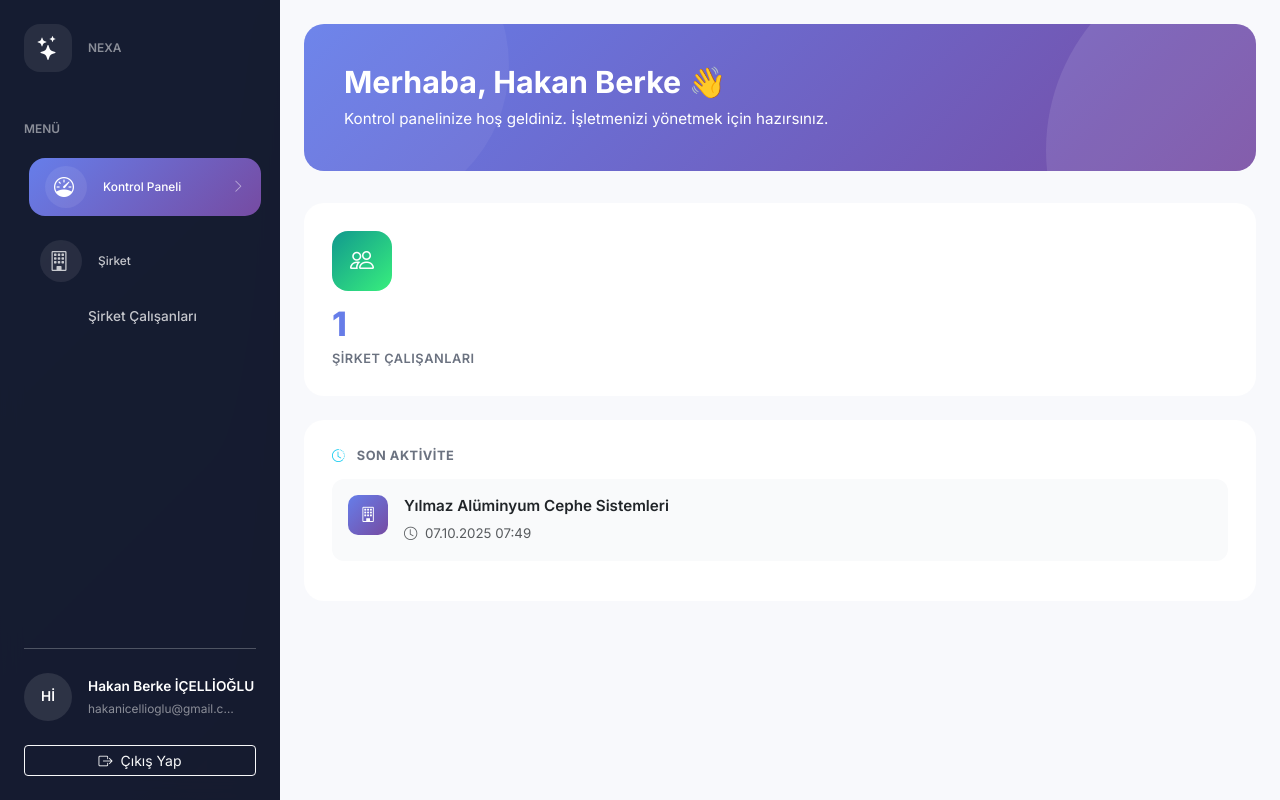
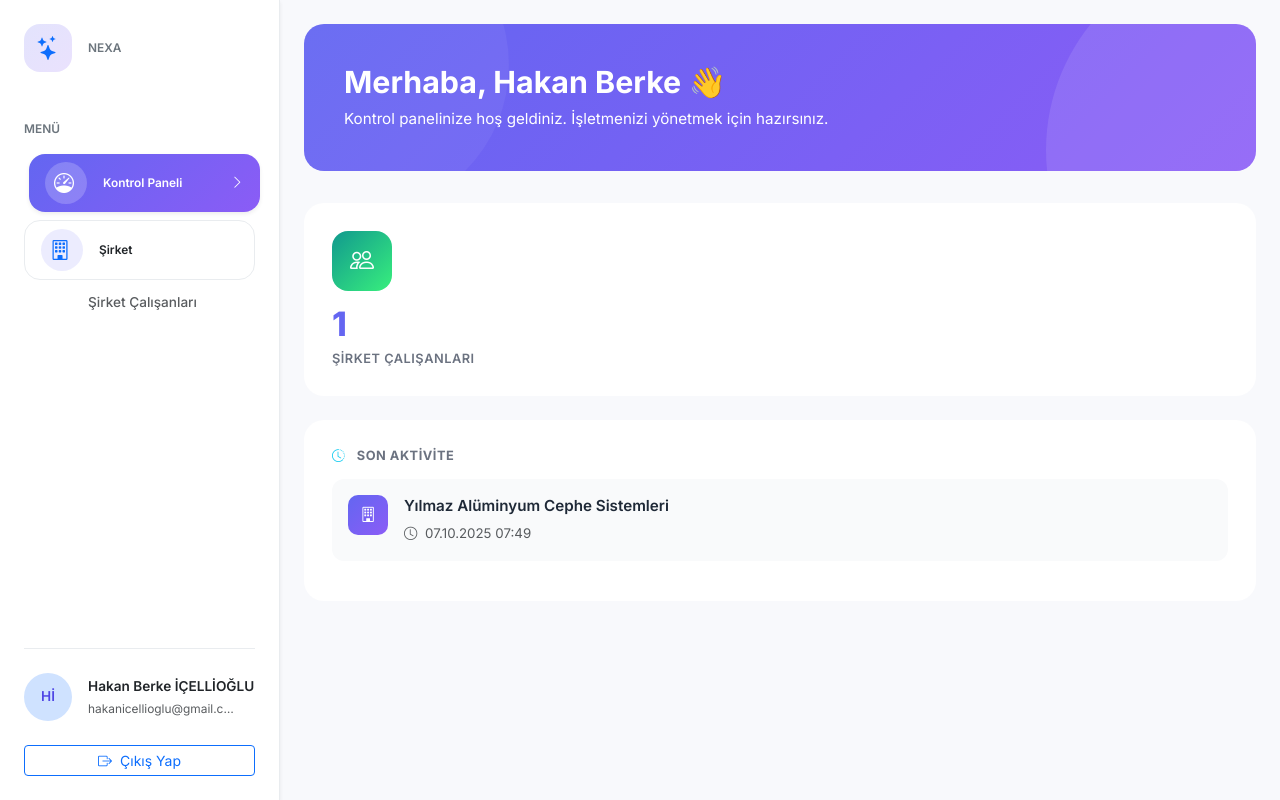
Before and after one commit to hakanicellioglu/nexa, a PHP site: page /dashboard.php in a window 1280 px wide. Run offline with PHP 8.4, Linux system fonts and the light colour scheme; a user stored in the database is signed in; data comes from the database, SQL or seed files in the repository; tables that the repository leaves empty hold one stand-in row (values such as "Sample post").

Commit message:
Switch sidebar experience to light theme

```diff
--- a/dashboard.php
+++ b/dashboard.php
@@ -50,7 +50,7 @@ $hasSidebar = true;
     <link href="https://cdn.jsdelivr.net/npm/bootstrap-icons@1.11.3/font/bootstrap-icons.min.css" rel="stylesheet">
     <style>
         :root {
-            --primary-gradient: linear-gradient(135deg, #667eea 0%, #764ba2 100%);
+            --primary-gradient: linear-gradient(135deg, #6366f1 0%, #8b5cf6 100%);
             --success-gradient: linear-gradient(135deg, #11998e 0%, #38ef7d 100%);
             --warning-gradient: linear-gradient(135deg, #f093fb 0%, #f5576c 100%);
             --info-gradient: linear-gradient(135deg, #4facfe 0%, #00f2fe 100%);
@@ -58,9 +58,10 @@ $hasSidebar = true;
 
         body {
             font-family: 'Inter', sans-serif;
-            background: linear-gradient(135deg, #667eea 0%, #764ba2 100%);
+            background: linear-gradient(135deg, #eef2ff 0%, #f8fafc 100%);
             min-height: 100vh;
             font-size: 0.95rem;
+            color: #1f2937;
         }
 
         .app-layout {
@@ -68,27 +69,35 @@ $hasSidebar = true;
         }
 
         .sidebar {
-            background: rgba(17, 24, 39, 0.95);
-            backdrop-filter: blur(10px);
+            background: rgba(255, 255, 255, 0.85);
+            backdrop-filter: blur(12px);
+            border-right: 1px solid rgba(148, 163, 184, 0.25);
         }
 
         .sidebar .nav-link {
-            color: rgba(255, 255, 255, 0.75);
-            font-weight: 500;
+            color: #475569;
+            font-weight: 600;
             transition: all 0.3s ease;
-            border-radius: 10px;
-            margin: 4px 0;
+            border-radius: 12px;
         }
 
         .sidebar .nav-link.active,
         .sidebar .nav-link:hover {
             color: #fff;
-            background: linear-gradient(135deg, #667eea 0%, #764ba2 100%);
+            background: var(--primary-gradient);
             transform: translateX(5px);
+            box-shadow: 0 12px 25px rgba(99, 102, 241, 0.2);
         }
 
         .sidebar .nav-link i {
             width: 1.5rem;
+            color: #6366f1;
+            transition: color 0.3s ease;
+        }
+
+        .sidebar .nav-link.active i,
+        .sidebar .nav-link:hover i {
+            color: #ffffff;
         }
 
         .main-content {
@@ -98,7 +107,7 @@ $hasSidebar = true;
         }
 
         .welcome-card {
-            background: linear-gradient(135deg, #667eea 0%, #764ba2 100%);
+            background: var(--primary-gradient);
             border-radius: 20px;
             color: white;
             padding: 2.5rem;
--- a/sidebar.php
+++ b/sidebar.php
@@ -56,16 +56,16 @@ if (function_exists('mb_strtoupper')) {
     $initials = strtoupper($initials);
 }
 ?>
-<aside class="sidebar col-auto d-none d-lg-flex flex-column flex-shrink-0 align-self-start px-4 py-4 position-sticky top-0 min-vh-100" style="width: 280px; font-size: 0.85rem;">
+<aside class="sidebar col-auto d-none d-lg-flex flex-column flex-shrink-0 align-self-start px-4 py-4 position-sticky top-0 min-vh-100 bg-white bg-opacity-90 border-end border-light-subtle shadow-sm" style="width: 280px; font-size: 0.85rem;">
     <div class="d-flex align-items-center gap-3 mb-5">
-        <div class="rounded-4 d-flex align-items-center justify-content-center" style="background: rgba(255, 255, 255, 0.08); width: 48px; height: 48px; line-height: 0;">
-            <i class="bi bi-stars text-white fs-4 lh-1"></i>
+        <div class="rounded-4 d-flex align-items-center justify-content-center" style="background: linear-gradient(135deg, rgba(99, 102, 241, 0.18) 0%, rgba(139, 92, 246, 0.18) 100%); width: 48px; height: 48px; line-height: 0;">
+            <i class="bi bi-stars text-primary fs-4 lh-1"></i>
         </div>
         <div>
-            <div class="text-uppercase text-white-50 fw-semibold small" id="sidebarOffcanvasLabel">Nexa</div>
+            <div class="text-uppercase text-secondary fw-semibold small" id="sidebarOffcanvasLabel">Nexa</div>
         </div>
     </div>
-    <div class="text-white-50 text-uppercase small fw-semibold mb-3">Menü</div>
+    <div class="text-secondary text-uppercase small fw-semibold mb-3">Menü</div>
     <nav class="nav flex-column gap-2 mb-auto">
         <?php foreach ($navItems as $item): ?>
             <?php
@@ -78,19 +78,32 @@ if (function_exists('mb_strtoupper')) {
                     }
                 }
                 $isActive = $currentPage === basename($item['href']) || $isChildActive;
-                $linkClasses = 'nav-link d-flex align-items-center gap-3 px-3 py-2 rounded-4';
+                $linkClasses = 'nav-link d-flex align-items-center gap-3 px-3 py-2 rounded-4 fw-semibold';
+                $linkStyle = '';
                 if ($isActive) {
-                    $linkClasses .= ' active';
+                    $linkClasses .= ' active text-white shadow-sm';
+                    $linkStyle = 'background: linear-gradient(135deg, #6366f1 0%, #8b5cf6 100%);';
+                } else {
+                    $linkClasses .= ' text-body bg-white border border-light-subtle';
                 }
+                $iconWrapperStyle = $isActive
+                    ? 'background: rgba(255, 255, 255, 0.2); color: #ffffff;'
+                    : 'background: rgba(99, 102, 241, 0.12); color: #4f46e5;';
+                $iconClasses = 'bi ' . $item['icon'] . ' lh-1 fs-5';
+                $iconClasses .= $isActive ? ' text-white' : ' text-primary';
+                $labelClasses = 'fw-semibold small';
+                $labelClasses .= $isActive ? ' text-white' : ' text-body';
+                $chevronClasses = 'ms-auto';
+                $chevronClasses .= $isActive ? ' text-white-75' : ' text-primary';
             ?>
             <div>
-                <a class="<?= e($linkClasses) ?>" href="<?= e($item['href']) ?>"<?php if ($isActive): ?> aria-current="page"<?php endif; ?>>
-                    <span class="d-inline-flex align-items-center justify-content-center rounded-circle flex-shrink-0" style="background: rgba(255, 255, 255, 0.08); width: 42px; height: 42px; line-height: 0;">
-                        <i class="bi <?= e($item['icon']) ?> lh-1 fs-5 text-white<?= $isActive ? '' : ' opacity-75' ?>"></i>
+                <a class="<?= e($linkClasses) ?>" href="<?= e($item['href']) ?>"<?php if ($isActive): ?> aria-current="page"<?php endif; ?><?php if ($linkStyle !== ''): ?> style="<?= e($linkStyle) ?>"<?php endif; ?>>
+                    <span class="d-inline-flex align-items-center justify-content-center rounded-circle flex-shrink-0" style="<?= e($iconWrapperStyle) ?> width: 42px; height: 42px; line-height: 0;">
+                        <i class="<?= e($iconClasses) ?>"></i>
                     </span>
-                    <span class="fw-medium text-white small<?= $isActive ? '' : ' opacity-75' ?>"><?= e($item['label']) ?></span>
+                    <span class="<?= e($labelClasses) ?>"><?= e($item['label']) ?></span>
                     <?php if ($isActive): ?>
-                        <span class="ms-auto text-white-50"><i class="bi bi-chevron-right lh-1"></i></span>
+                        <span class="<?= e($chevronClasses) ?>"><i class="bi bi-chevron-right lh-1"></i></span>
                     <?php endif; ?>
                 </a>
                 <?php if (!empty($childItems)): ?>
@@ -98,14 +111,16 @@ if (function_exists('mb_strtoupper')) {
                         <?php foreach ($childItems as $child): ?>
                             <?php
                                 $isChildLinkActive = $currentPage === basename($child['href']);
-                                $childClasses = 'nav-link px-3 py-2 rounded-4 text-white small';
+                                $childClasses = 'nav-link px-3 py-2 rounded-4 small fw-medium';
+                                $childStyle = '';
                                 if ($isChildLinkActive) {
-                                    $childClasses .= ' active bg-white bg-opacity-10';
+                                    $childClasses .= ' active text-primary-emphasis shadow-sm';
+                                    $childStyle = 'background: rgba(99, 102, 241, 0.18);';
                                 } else {
-                                    $childClasses .= ' text-opacity-75';
+                                    $childClasses .= ' text-body-secondary';
                                 }
                             ?>
-                            <a class="<?= e($childClasses) ?>" href="<?= e($child['href']) ?>"<?php if ($isChildLinkActive): ?> aria-current="page"<?php endif; ?>>
+                            <a class="<?= e($childClasses) ?>" href="<?= e($child['href']) ?>"<?php if ($isChildLinkActive): ?> aria-current="page"<?php endif; ?><?php if ($childStyle !== ''): ?> style="<?= e($childStyle) ?>"<?php endif; ?>>
                                 <?= e($child['label']) ?>
                             </a>
                         <?php endforeach; ?>
@@ -114,32 +129,34 @@ if (function_exists('mb_strtoupper')) {
             </div>
         <?php endforeach; ?>
     </nav>
-    <div class="mt-auto pt-4 border-top border-light border-opacity-25">
+    <div class="mt-auto pt-4 border-top border-light-subtle">
         <div class="d-flex align-items-center gap-3">
-            <div class="rounded-circle bg-white bg-opacity-10 d-flex align-items-center justify-content-center" style="width: 48px; height: 48px; line-height: 0;">
-                <span class="fw-semibold text-white" style="line-height: 1;">
+            <div class="rounded-circle bg-primary-subtle d-flex align-items-center justify-content-center" style="width: 48px; height: 48px; line-height: 0; color: #4f46e5;">
+                <span class="fw-semibold" style="line-height: 1;">
                     <?= e($initials) ?>
                 </span>
             </div>
-            <div class="text-white">
+            <div class="text-body">
                 <div class="fw-semibold mb-1"><?= e(trim($firstName . ' ' . $lastName)) ?></div>
-                <div class="text-white-50 small text-truncate" style="max-width: 150px;"><?= e($email) ?></div>
+                <div class="text-body-secondary small text-truncate" style="max-width: 150px;">
+                    <?= e($email) ?>
+                </div>
             </div>
         </div>
-        <a class="btn btn-outline-light btn-sm w-100 mt-4" href="logout.php">
+        <a class="btn btn-outline-primary btn-sm w-100 mt-4" href="logout.php">
             <i class="bi bi-box-arrow-right lh-1 me-2"></i>Çıkış Yap
         </a>
     </div>
 </aside>
-<div class="offcanvas offcanvas-start text-bg-dark" tabindex="-1" id="sidebarOffcanvas" aria-labelledby="sidebarOffcanvasLabel" style="font-size: 0.9rem;">
-    <div class="offcanvas-header border-bottom border-secondary">
+<div class="offcanvas offcanvas-start" tabindex="-1" id="sidebarOffcanvas" aria-labelledby="sidebarOffcanvasLabel" style="font-size: 0.9rem; background: rgba(255, 255, 255, 0.95);">
+    <div class="offcanvas-header border-bottom border-light-subtle">
         <div>
-            <div class="text-uppercase text-white-50 fw-semibold small">Nexa</div>
+            <div class="text-uppercase text-secondary fw-semibold small">Nexa</div>
         </div>
-        <button type="button" class="btn-close btn-close-white" data-bs-dismiss="offcanvas" aria-label="Kapat"></button>
+        <button type="button" class="btn-close" data-bs-dismiss="offcanvas" aria-label="Kapat"></button>
     </div>
     <div class="offcanvas-body d-flex flex-column">
-        <div class="text-white-50 text-uppercase small fw-semibold mb-3">Menü</div>
+        <div class="text-secondary text-uppercase small fw-semibold mb-3">Menü</div>
         <nav class="nav flex-column gap-2 mb-4">
             <?php foreach ($navItems as $item): ?>
                 <?php
@@ -152,19 +169,32 @@ if (function_exists('mb_strtoupper')) {
                         }
                     }
                     $isActive = $currentPage === basename($item['href']) || $isChildActive;
-                    $linkClasses = 'nav-link d-flex align-items-center gap-3 px-3 py-2 rounded-4';
+                    $linkClasses = 'nav-link d-flex align-items-center gap-3 px-3 py-2 rounded-4 fw-semibold';
+                    $linkStyle = '';
                     if ($isActive) {
-                        $linkClasses .= ' active';
+                        $linkClasses .= ' active text-white shadow-sm';
+                        $linkStyle = 'background: linear-gradient(135deg, #6366f1 0%, #8b5cf6 100%);';
+                    } else {
+                        $linkClasses .= ' text-body bg-white border border-light-subtle';
                     }
+                    $iconWrapperStyle = $isActive
+                        ? 'background: rgba(255, 255, 255, 0.2); color: #ffffff;'
+                        : 'background: rgba(99, 102, 241, 0.12); color: #4f46e5;';
+                    $iconClasses = 'bi ' . $item['icon'] . ' lh-1 fs-5';
+                    $iconClasses .= $isActive ? ' text-white' : ' text-primary';
+                    $labelClasses = 'fw-semibold small';
+                    $labelClasses .= $isActive ? ' text-white' : ' text-body';
+                    $chevronClasses = 'ms-auto';
+                    $chevronClasses .= $isActive ? ' text-white-75' : ' text-primary';
                 ?>
                 <div>
-                    <a class="<?= e($linkClasses) ?>" href="<?= e($item['href']) ?>"<?php if ($isActive): ?> aria-current="page"<?php endif; ?>>
-                        <span class="d-inline-flex align-items-center justify-content-center rounded-circle flex-shrink-0" style="background: rgba(255, 255, 255, 0.08); width: 42px; height: 42px; line-height: 0;">
-                            <i class="bi <?= e($item['icon']) ?> lh-1 fs-5 text-white<?= $isActive ? '' : ' opacity-75' ?>"></i>
+                    <a class="<?= e($linkClasses) ?>" href="<?= e($item['href']) ?>"<?php if ($isActive): ?> aria-current="page"<?php endif; ?><?php if ($linkStyle !== ''): ?> style="<?= e($linkStyle) ?>"<?php endif; ?>>
+                        <span class="d-inline-flex align-items-center justify-content-center rounded-circle flex-shrink-0" style="<?= e($iconWrapperStyle) ?> width: 42px; height: 42px; line-height: 0;">
+                            <i class="<?= e($iconClasses) ?>"></i>
                         </span>
-                        <span class="fw-medium text-white small<?= $isActive ? '' : ' opacity-75' ?>"><?= e($item['label']) ?></span>
+                        <span class="<?= e($labelClasses) ?>"><?= e($item['label']) ?></span>
                         <?php if ($isActive): ?>
-                            <span class="ms-auto text-white-50"><i class="bi bi-chevron-right lh-1"></i></span>
+                            <span class="<?= e($chevronClasses) ?>"><i class="bi bi-chevron-right lh-1"></i></span>
                         <?php endif; ?>
                     </a>
                     <?php if (!empty($childItems)): ?>
@@ -172,14 +202,16 @@ if (function_exists('mb_strtoupper')) {
                             <?php foreach ($childItems as $child): ?>
                                 <?php
                                     $isChildLinkActive = $currentPage === basename($child['href']);
-                                    $childClasses = 'nav-link px-3 py-2 rounded-4 text-white small';
+                                    $childClasses = 'nav-link px-3 py-2 rounded-4 small fw-medium';
+                                    $childStyle = '';
                                     if ($isChildLinkActive) {
-                                        $childClasses .= ' active bg-white bg-opacity-10';
+                                        $childClasses .= ' active text-primary-emphasis shadow-sm';
+                                        $childStyle = 'background: rgba(99, 102, 241, 0.18);';
                                     } else {
-                                        $childClasses .= ' text-opacity-75';
+                                        $childClasses .= ' text-body-secondary';
                                     }
                                 ?>
-                                <a class="<?= e($childClasses) ?>" href="<?= e($child['href']) ?>"<?php if ($isChildLinkActive): ?> aria-current="page"<?php endif; ?>>
+                                <a class="<?= e($childClasses) ?>" href="<?= e($child['href']) ?>"<?php if ($isChildLinkActive): ?> aria-current="page"<?php endif; ?><?php if ($childStyle !== ''): ?> style="<?= e($childStyle) ?>"<?php endif; ?>>
                                     <?= e($child['label']) ?>
                                 </a>
                             <?php endforeach; ?>
@@ -188,19 +220,21 @@ if (function_exists('mb_strtoupper')) {
                 </div>
             <?php endforeach; ?>
         </nav>
-        <div class="mt-auto border-top border-secondary pt-3">
+        <div class="mt-auto border-top border-light-subtle pt-3">
             <div class="d-flex align-items-center gap-3 mb-3">
-                <div class="rounded-circle bg-white bg-opacity-10 d-flex align-items-center justify-content-center" style="width: 48px; height: 48px; line-height: 0;">
-                    <span class="fw-semibold text-white" style="line-height: 1;">
+                <div class="rounded-circle bg-primary-subtle d-flex align-items-center justify-content-center" style="width: 48px; height: 48px; line-height: 0; color: #4f46e5;">
+                    <span class="fw-semibold" style="line-height: 1;">
                         <?= e($initials) ?>
                     </span>
                 </div>
                 <div>
-                    <div class="fw-semibold text-white mb-1"><?= e(trim($firstName . ' ' . $lastName)) ?></div>
-                    <div class="text-white-50 small text-truncate" style="max-width: 180px;"><?= e($email) ?></div>
+                    <div class="fw-semibold text-body mb-1"><?= e(trim($firstName . ' ' . $lastName)) ?></div>
+                    <div class="text-body-secondary small text-truncate" style="max-width: 180px;">
+                        <?= e($email) ?>
+                    </div>
                 </div>
             </div>
-            <a class="btn btn-outline-light btn-sm w-100" href="logout.php">
+            <a class="btn btn-outline-primary btn-sm w-100" href="logout.php">
                 <i class="bi bi-box-arrow-right lh-1 me-2"></i>Çıkış Yap
             </a>
         </div>
```
